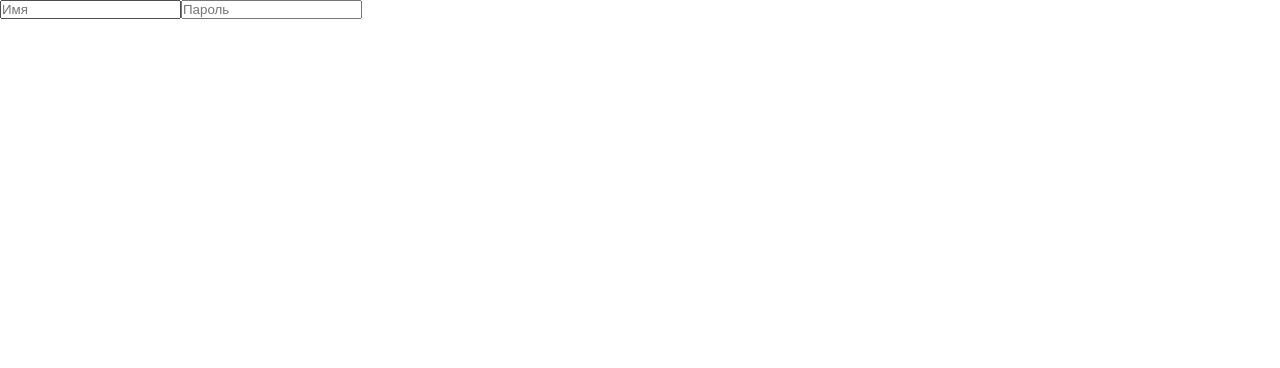
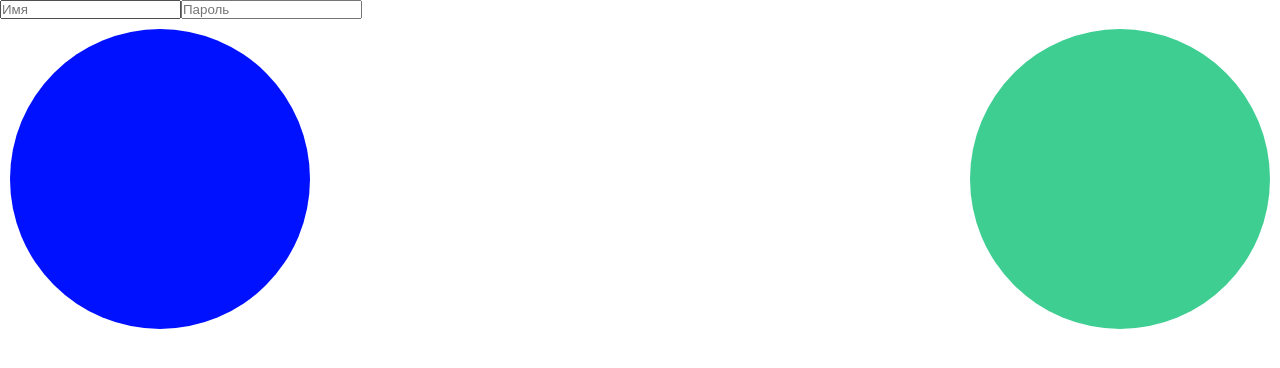
Before and after one commit to Vadim-Matsul/test-hooks, a React (Create React App) app: page / in a window 1280 px wide. Shown: the top 368 px of the page. Built offline with nearby package versions, Linux system fonts and the light colour scheme.

Commit message:
craeted useHover custom hook

```diff
--- a/src/App.css
+++ b/src/App.css
@@ -3,3 +3,37 @@
           margin: 0;
          padding: 0;
 }
+.HoverBlocks {
+         display: flex;
+ justify-content: space-between;
+}
+.HoverBlockRed {
+           width: 300px;
+          height: 300px;
+          margin: 10px;
+      background: red;
+      transition: all 0.3s ease-in-out ;
+}
+.HoverBlockBlue {
+           width: 300px;
+          height: 300px;
+          margin: 10px;
+   border-radius: 50%;
+      background: rgb(0, 17, 255);
+      transition: all 0.3s ease-in-out ;
+}
+.HoverBlockBlack {
+           width: 300px;
+          height: 300px;
+          margin: 10px;
+      background: rgb(0, 0, 0);
+      transition: all 0.3s ease-in-out ;
+}
+.HoverBlockGreen {
+           width: 300px;
+          height: 300px;
+          margin: 10px;
+   border-radius: 50%;
+      background: rgb(62, 206, 146);
+      transition: all 0.3s ease-in-out ;
+}
--- a/src/App.js
+++ b/src/App.js
@@ -1,23 +1,17 @@
 import React, { useState } from 'react';
 import './App.css';
-import { useInput } from './hooks/useInput';
+import Hover from './components/Hover';
+import Inputs from './components/Inputs';
+
 
 function App() {
 
- const username = useInput ('')
- const userpass = useInput ('')
- console.log(username);
+
 
   return (
     <div className={"App"}>
-     <input
-          {...username}
-          type='text'
-          placeholder='Имя'     />
-     <input
-          {...userpass}
-          type='password'
-          placeholder='Пароль'  />
+      <Inputs />
+      <Hover  />
     </div>
   )
 }
--- /dev/null
+++ b/src/components/Hover.jsx
@@ -0,0 +1,28 @@
+import React, { useRef } from "react";
+import { useHover } from "../hooks/useHover.js"
+
+const Hover = () => {
+ const blockRef = useRef ()
+ const secondBlockRef = useRef ()
+ const hovering = useHover ( blockRef )
+ const secondHovering = useHover ( secondBlockRef )
+
+
+    return (
+        <div className={ "HoverBlocks" }>
+            <div
+                className = { hovering ? "HoverBlockRed" : "HoverBlockBlue" }
+                ref = { blockRef }
+                >
+            </div>
+            <div
+                className = { secondHovering ? "HoverBlockBlack" : "HoverBlockGreen" }
+                ref = { secondBlockRef }
+                >
+            </div>
+        </div>
+
+    )
+}
+
+export default Hover;
--- /dev/null
+++ b/src/components/Inputs.jsx
@@ -0,0 +1,23 @@
+import React from 'react';
+import { useInput } from '../hooks/useInput'
+
+function Inputs() {
+
+ const username = useInput ('')
+ const userpass = useInput ('')
+
+  return (
+    <div>
+            <input
+                {...username}
+                type='text'
+                placeholder='Имя'     />
+            <input
+                {...userpass}
+                type='password'
+                placeholder='Пароль'  />
+    </div>
+  )
+}
+
+export default Inputs;
--- /dev/null
+++ b/src/hooks/useHover.js
@@ -0,0 +1,25 @@
+import { useEffect, useState } from "react"
+
+
+export const useHover = (ref) => {
+ const [isHovering, setIsHovering] = useState ( false )
+
+ const  on = () => setIsHovering ( true  )
+ const off = () => setIsHovering ( false )
+
+ useEffect ( () => {
+    const node = ref.current
+
+    node.addEventListener( 'mouseenter', on  )
+    node.addEventListener( 'mousemove' , on  )
+    node.addEventListener( 'mouseleave', off )
+
+    return function () {
+        node.removeEventListener( 'mouseenter', on  )
+        node.removeEventListener( 'mousemove' , on  )
+        node.removeEventListener( 'mouseleave', off )
+    }
+ }, [])
+
+ return isHovering;
+}
--- a/src/hooks/useInput.js
+++ b/src/hooks/useInput.js
@@ -5,7 +5,7 @@ export const useInput = (initialValue) => {
 
  const [ value, setValue] = useState (initialValue)
 
- const onChange = (el) => {
+ const onChange = el => {
     setValue ( el.target.value )
  }
 
```
